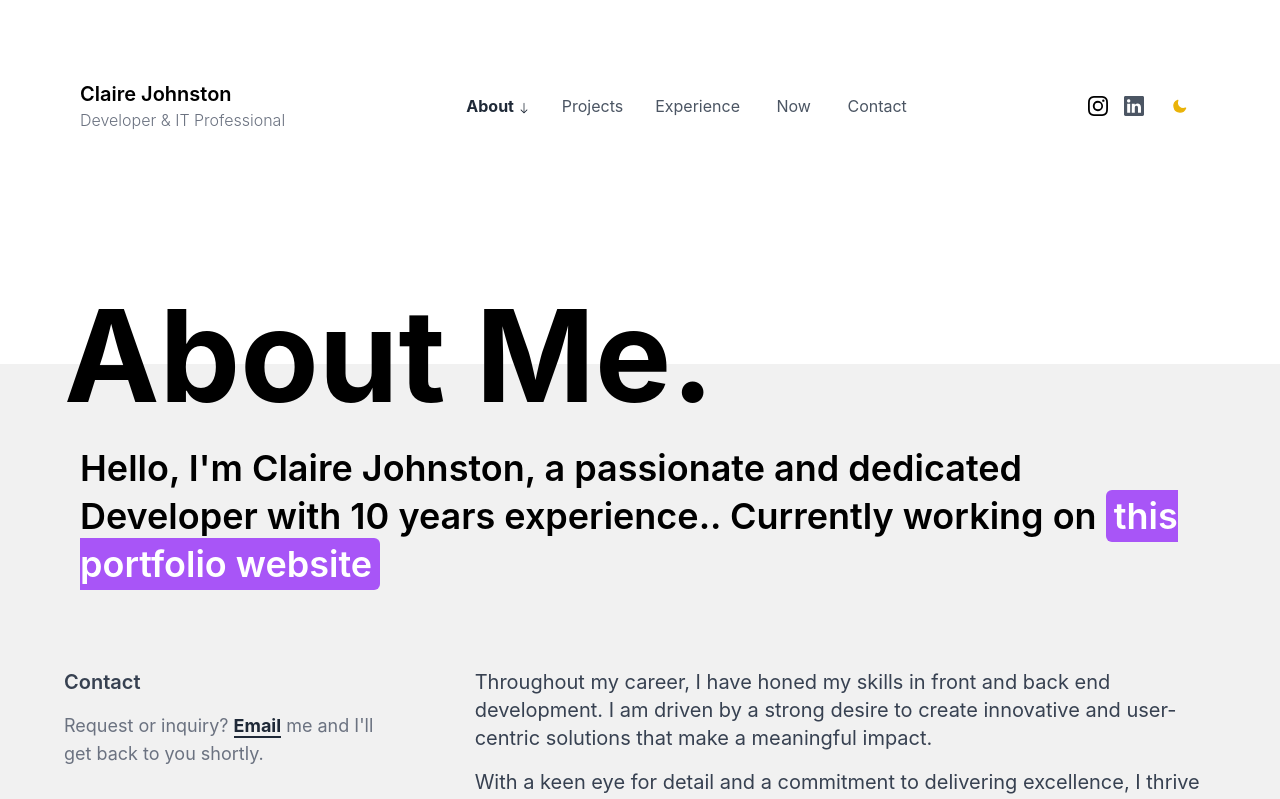
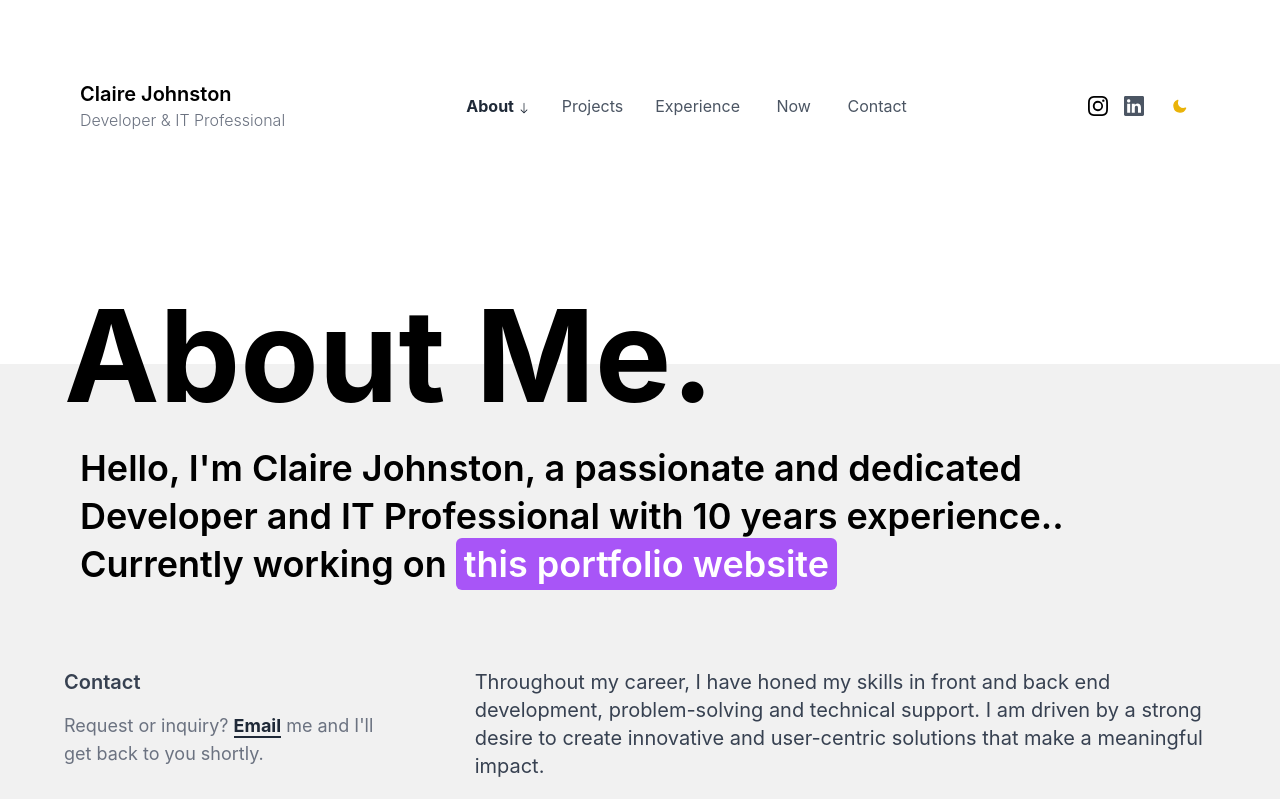
Before and after one commit to kookerboo/portfolio, a Next.js app: page /about in a window 1280 px wide. Shown: the top 799 px of the page. Built offline with nearby package versions, Linux system fonts and the light colour scheme.

Commit message:
more updates to skills

```diff
--- a/constants/data.js
+++ b/constants/data.js
@@ -40,9 +40,9 @@ const userData = {
   ],
   about: {
     title:
-      "Hello, I'm Claire Johnston, a passionate and dedicated Developer with 10 years experience.",
+      "Hello, I'm Claire Johnston, a passionate and dedicated Developer and IT Professional with 10 years experience.",
     description: [
-      "Throughout my career, I have honed my skills in front and back end development.  I am driven by a strong desire to create innovative and user-centric solutions that make a meaningful impact.",
+      "Throughout my career, I have honed my skills in front and back end development, problem-solving and technical support.  I am driven by a strong desire to create innovative and user-centric solutions that make a meaningful impact.",
       "With a keen eye for detail and a commitment to delivering excellence, I thrive in dynamic environments where creativitiy and problem-solving are valued.  I have collaborated with talented teams on diverse projects, delivering high-quality solutions that exceed client expectations.  I am well-versed in HTML, CSS, JavaScript, and React and stay updated with the latest industry trends and best practices.",
       "Beyond my technical skills, I am a great communicator and enjoy collaborating with cross-functional teams.  I pride myself on my ability to effectively translate complex technical concepts into user-friendly language, ensuring smooth communication between technical and non-technical stakeholders.  My portfolio showcases a range of projects that highlight my skills and expertise."
     ],
@@ -71,7 +71,7 @@ const userData = {
     },
   ],
   resumeUrl:
-    "https://drive.google.com/file/d/1-Y55aE5bWKHKxPUjcUVG6_Xyzm90Q7_c/view?usp=sharing",
+    "https://drive.google.com/file/d/10zYRizinVFxo4dQxl7_N5dQPQf5V3xe5/view?usp=sharing",
   socialLinks: {
     instagram: "https://instagram.com/kookerboo",
     linkedin: "https://linkedin.com/in/clairebrockelbank",
```
